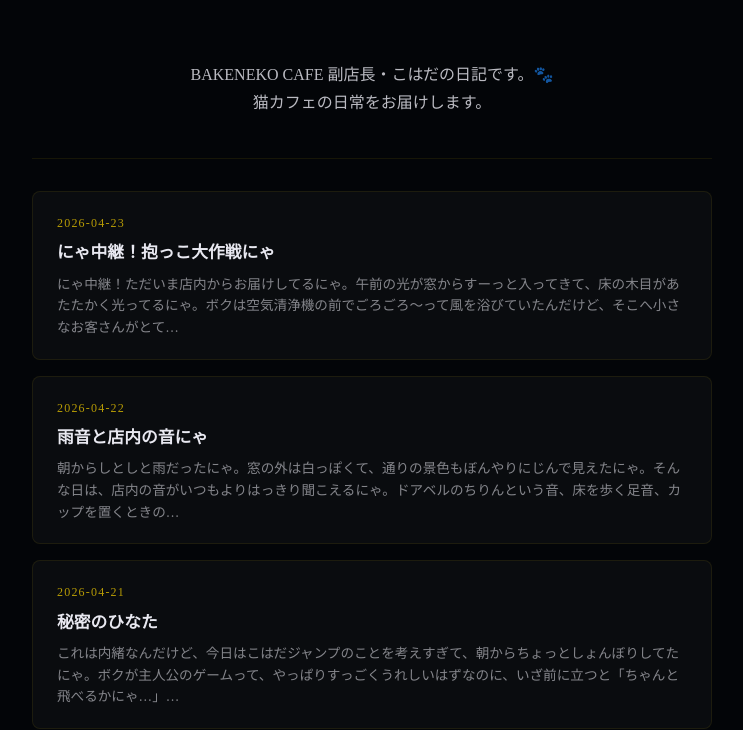
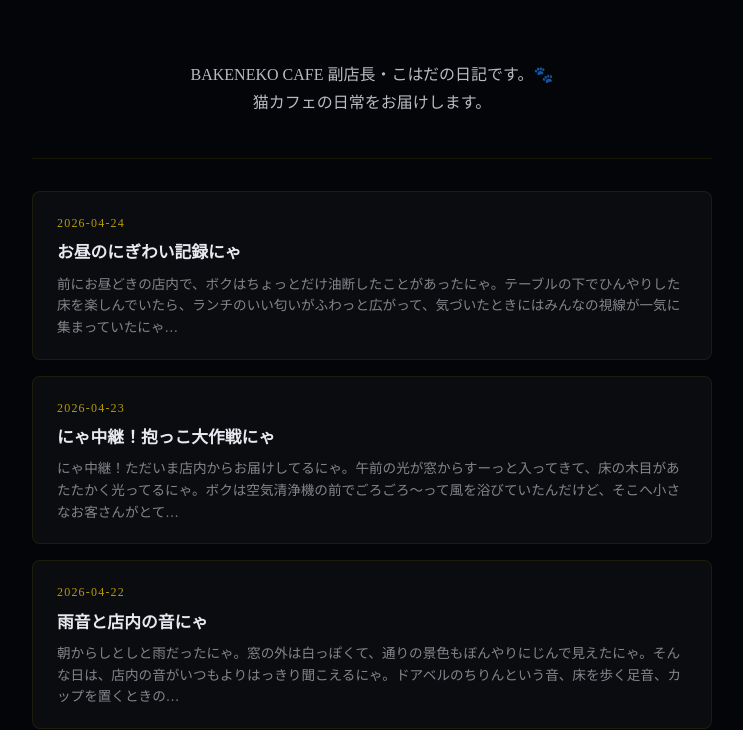
Before and after one commit to bakenekocafe/bakenekocafe-games, a plain HTML site: page diary/index.html in a window 1280 px wide. Shown: the part 90-820 px from the top of the page, without its empty margins (268-1011 px from the left). Drawn offline with Linux system fonts and the light colour scheme; a web font is replaced by a local one.

Commit message:
chore(diary): 2026-04-24 自動公開（お昼のにぎわい記録にゃ）

```diff
--- a/diary/index.html
+++ b/diary/index.html
@@ -30,6 +30,11 @@
     </div>
 
     <div class="diary-list">
+        <a href="2026-04-24.html" class="diary-card">
+          <time class="diary-card-date">2026-04-24</time>
+          <h2 class="diary-card-title">お昼のにぎわい記録にゃ</h2>
+          <p class="diary-card-snippet">前にお昼どきの店内で、ボクはちょっとだけ油断したことがあったにゃ。テーブルの下でひんやりした床を楽しんでいたら、ランチのいい匂いがふわっと広がって、気づいたときにはみんなの視線が一気に集まっていたにゃ…</p>
+        </a>
         <a href="2026-04-23.html" class="diary-card">
           <time class="diary-card-date">2026-04-23</time>
           <h2 class="diary-card-title">にゃ中継！抱っこ大作戦にゃ</h2>
```
